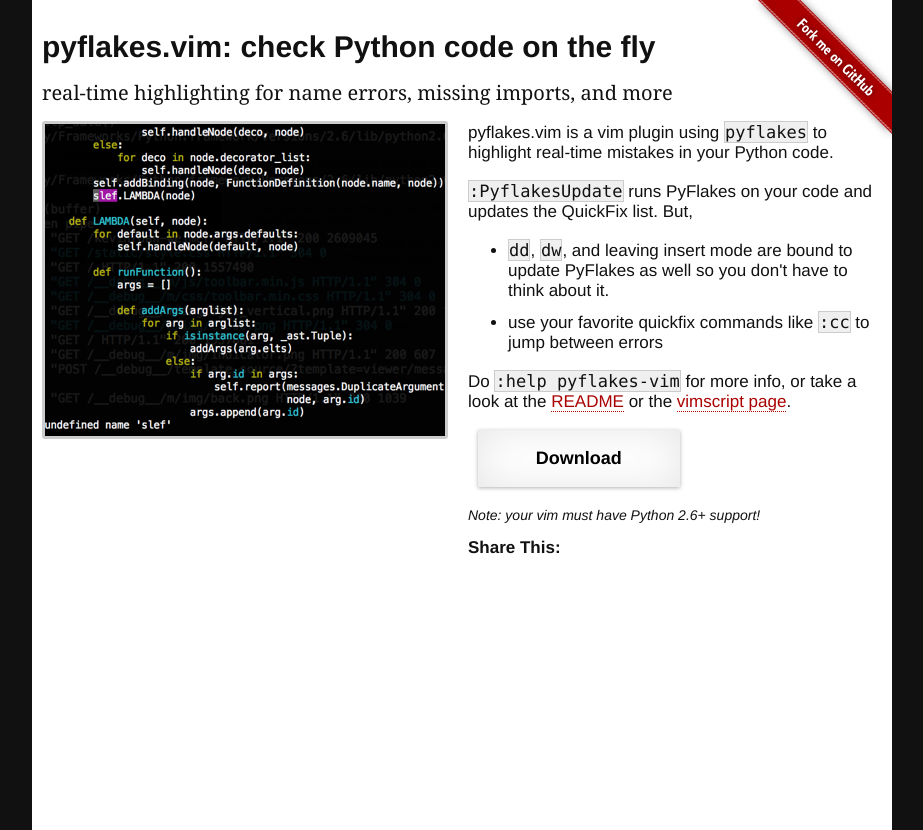
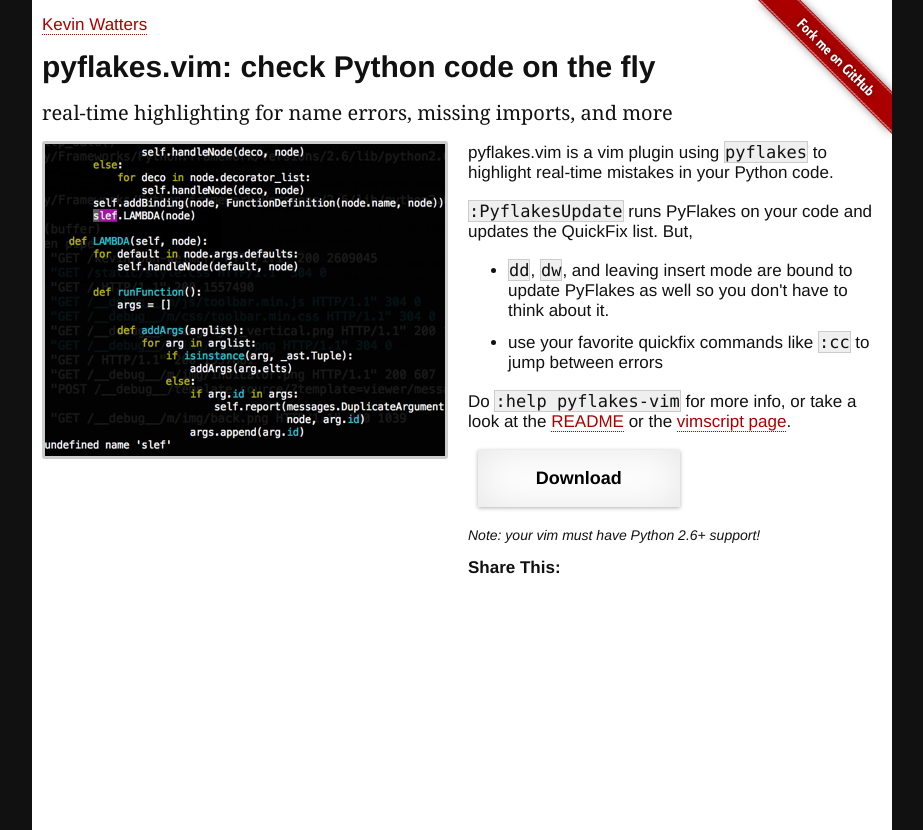
Before and after one commit to kevinw/pyflakes-vim, a plain HTML site: page index.html in a window 1280 px wide. Shown: the whole page, without its empty margins (178-1101 px from the left). Drawn offline with Linux system fonts and the light colour scheme.

Commit message:
add a link back to the root

```diff
--- a/index.html
+++ b/index.html
@@ -7,6 +7,7 @@
 </head>
 <body>
     <div class='box'><div class='column'><div class='column_redux'>
+        <a href="http://symbolsystem.com">Kevin Watters</a>
         <a href="http://github.com/kevinw/pyflakes-vim"><img style="position: absolute; top: 0; right: 0; border: 0;" src="github_ribbon.png" alt="Fork me on GitHub"></a>
         <h1>pyflakes.vim: check Python code on the fly</h1>
         <h2>real-time highlighting for name errors, missing imports, and more</h2>
```
